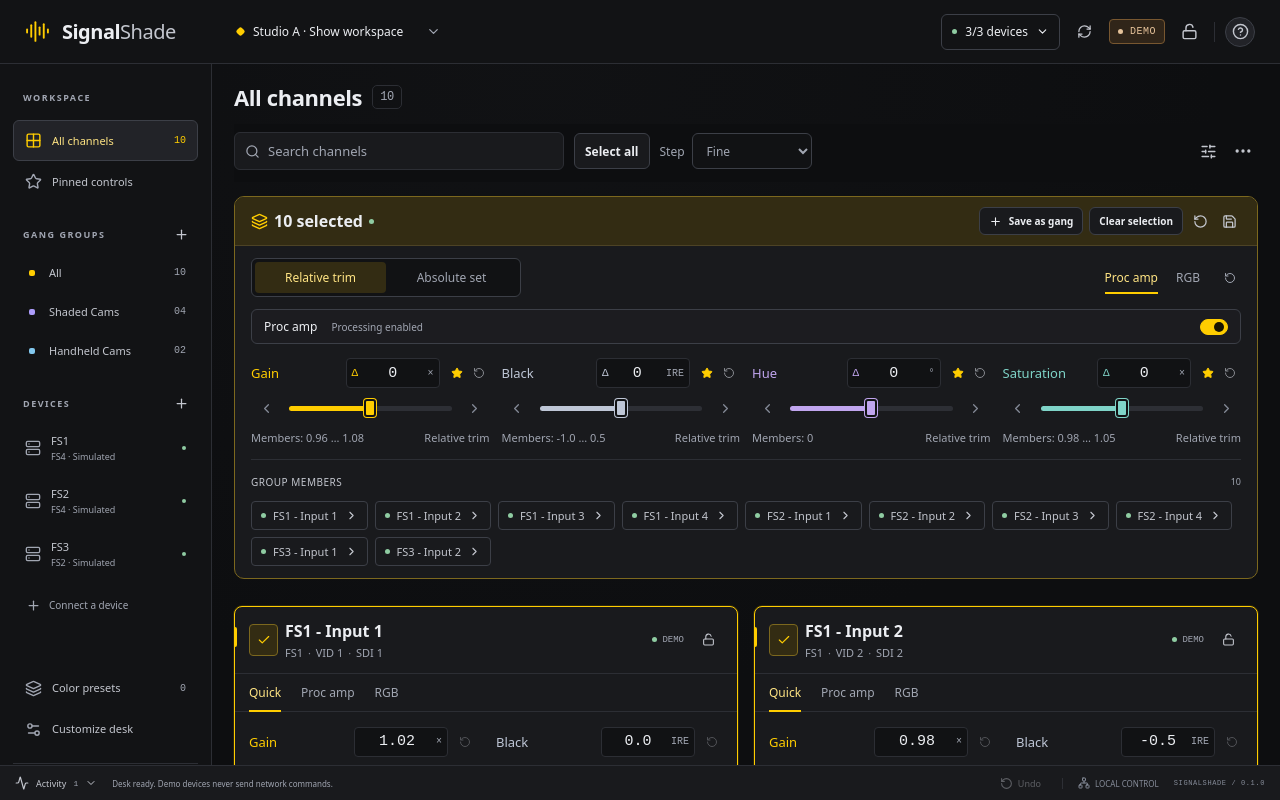
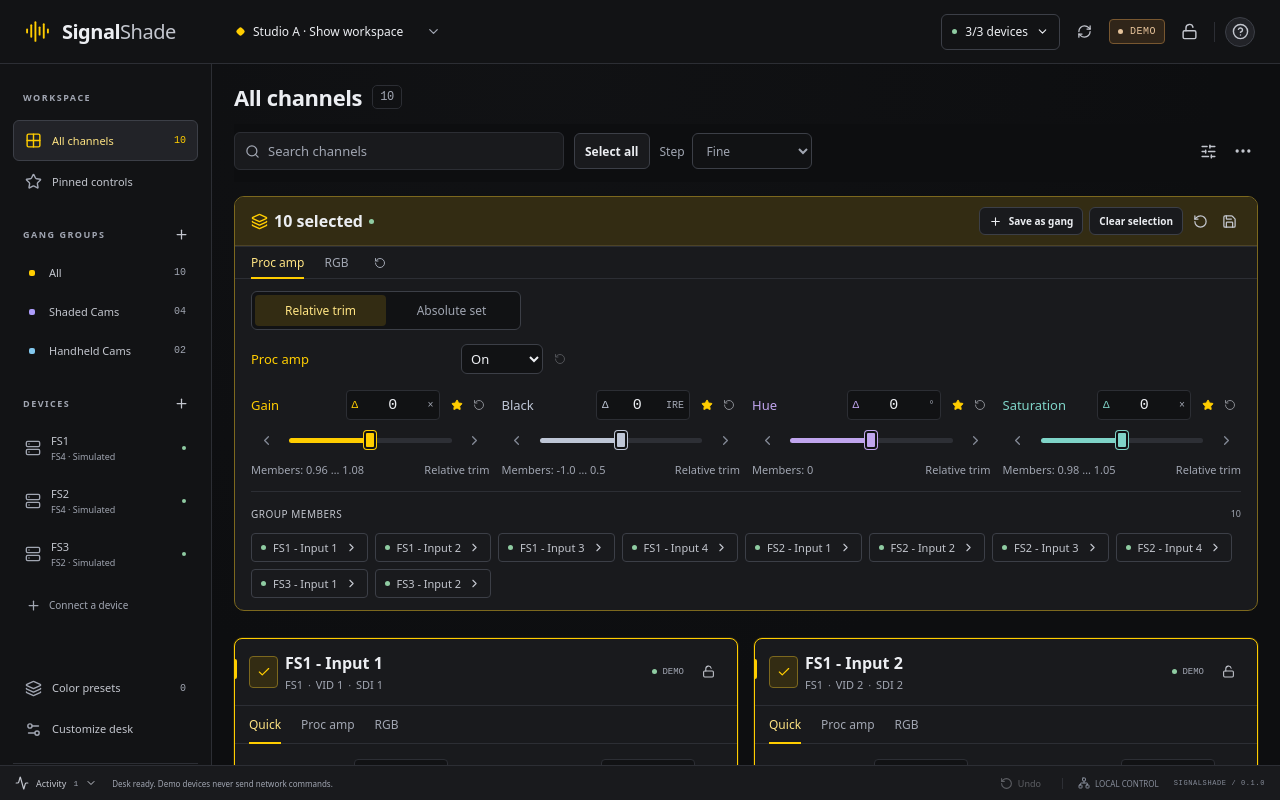
Before and after one commit to InertiaImpact/SignalShade, a React (Vite) app: page / in a window 1280 px wide. Both pictures are taken after a click on the button "Select all". Built offline with nearby package versions, Linux system fonts and the light colour scheme.

Commit message:
Align gang controls with channel card layout

```diff
--- a/src/App.tsx
+++ b/src/App.tsx
@@ -34,7 +34,6 @@
 } from 'lucide-react'
 import { desk } from './core/store'
 import { getWaitingUpdate, subscribeUpdates } from './core/updates'
-import { commonValue, isCompatible } from './core/color'
 import type { Channel, Gang, ParameterId, Section } from './core/types'
 import { downloadJson, validateWorkspace } from './core/persistence'
 import { message } from './adapters/aja'
@@ -740,7 +739,11 @@
                     </div>
                   </>
                 )}
-                <div className="detail-tabs" role="tablist" aria-label="Color control sections">
+                <div
+                  className="detail-tabs card-control-tabs"
+                  role="tablist"
+                  aria-label="Color control sections"
+                >
                   {consoleSections.map((s) => (
                     <button
                       role="tab"
@@ -787,54 +790,15 @@
                             ['procEnabled', 'rgbEnabled'].includes(d.id),
                         )
                         .map((d) => (
-                          <div className="enable-row" key={d.id}>
-                            <span>
-                              {d.label}
-                              <small>
-                                {commonValue(selectedChannels, d.id) === undefined
-                                  ? 'Mixed enable states'
-                                  : commonValue(selectedChannels, d.id)
-                                    ? 'Processing enabled'
-                                    : 'Processing bypassed'}
-                              </small>
-                            </span>
-                            {d.kind === 'toggle' ? (
-                              <button
-                                className={`toggle ${commonValue(selectedChannels, d.id) ? 'on' : ''}`}
-                                role="switch"
-                                aria-label={`Enable ${d.label}`}
-                                aria-checked={!!commonValue(selectedChannels, d.id)}
-                                disabled={controlsDisabled || !isCompatible(selectedChannels, d.id)}
-                                onClick={() =>
-                                  desk.adjust(
-                                    targetIds,
-                                    d.id,
-                                    commonValue(selectedChannels, d.id) ? 0 : 1,
-                                    'absolute',
-                                  )
-                                }
-                              >
-                                <span />
-                              </button>
-                            ) : (
-                              <select
-                                aria-label={d.label}
-                                disabled={controlsDisabled}
-                                value={commonValue(selectedChannels, d.id) ?? ''}
-                                onChange={(e) =>
-                                  desk.adjust(targetIds, d.id, Number(e.target.value), 'absolute')
-                                }
-                              >
-                                <option value="" disabled>
-                                  Mixed
-                                </option>
-                                {d.choices?.map((o) => (
-                                  <option value={o.value} key={o.value}>
-                                    {o.label}
-                                  </option>
-                                ))}
-                              </select>
-                            )}
+                          <div className="console-enable" key={d.id}>
+                            <ParameterControl
+                              descriptor={d}
+                              channels={selectedChannels}
+                              relative={false}
+                              disabled={controlsDisabled}
+                              multiplier={multiplier}
+                              compact
+                            />
                           </div>
                         ))}
                       {consoleFields.map((d) => (
--- a/src/styles.css
+++ b/src/styles.css
@@ -3690,7 +3690,7 @@
 }
 .app .gang-console .segmented {
   grid-column: 1;
-  grid-row: 2;
+  grid-row: 3;
   margin: 12px 16px;
   width: 270px;
   max-width: calc(100% - 32px);
@@ -3700,13 +3700,13 @@
   padding: 7px 9px;
 }
 .app .gang-console .detail-tabs {
-  grid-column: 2;
+  grid-column: 1/-1;
   grid-row: 2;
   align-items: center;
-  justify-content: flex-end;
-  padding: 12px 16px;
-  gap: 18px;
-  border: 0;
+  justify-content: flex-start;
+  padding: 0 16px;
+  gap: 20px;
+  border-block: 1px solid var(--border-subtle);
 }
 .app .gang-console .detail-tabs > button[role='tab'] {
   font-size: 12px;
@@ -3749,12 +3749,12 @@
   }
   .app .gang-console .detail-tabs {
     grid-column: 1;
-    grid-row: 3;
+    grid-row: 2;
     justify-content: flex-start;
     padding-top: 0;
   }
   .app .gang-console .segmented {
-    grid-row: 2;
+    grid-row: 3;
   }
 }
 @media (max-width: 560px) {
@@ -3810,3 +3810,10 @@
     flex-wrap: wrap;
   }
 }
+
+.console-enable {
+  grid-column: 1/-1;
+  width: 100%;
+  max-width: 320px;
+  justify-self: start;
+}
```
